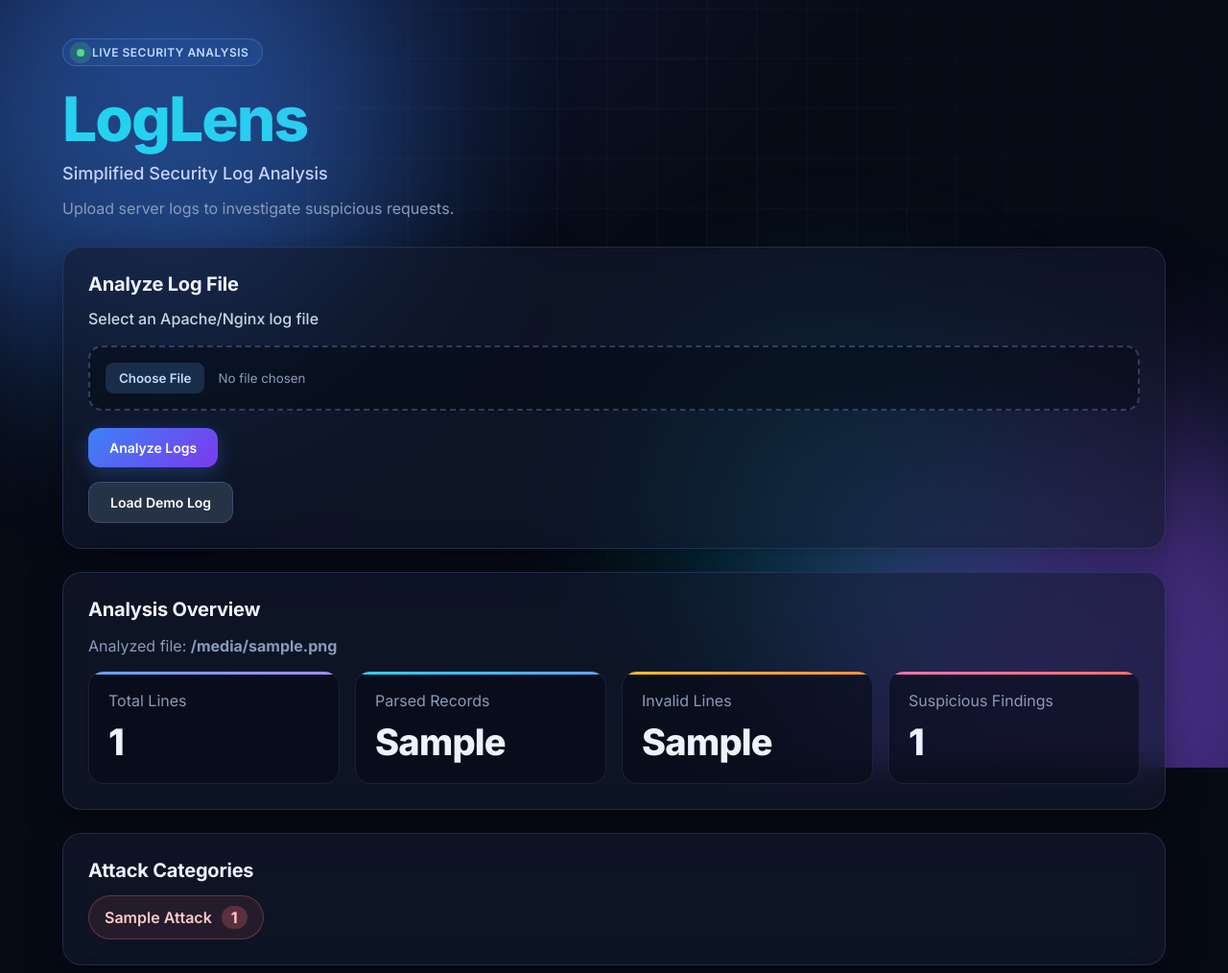
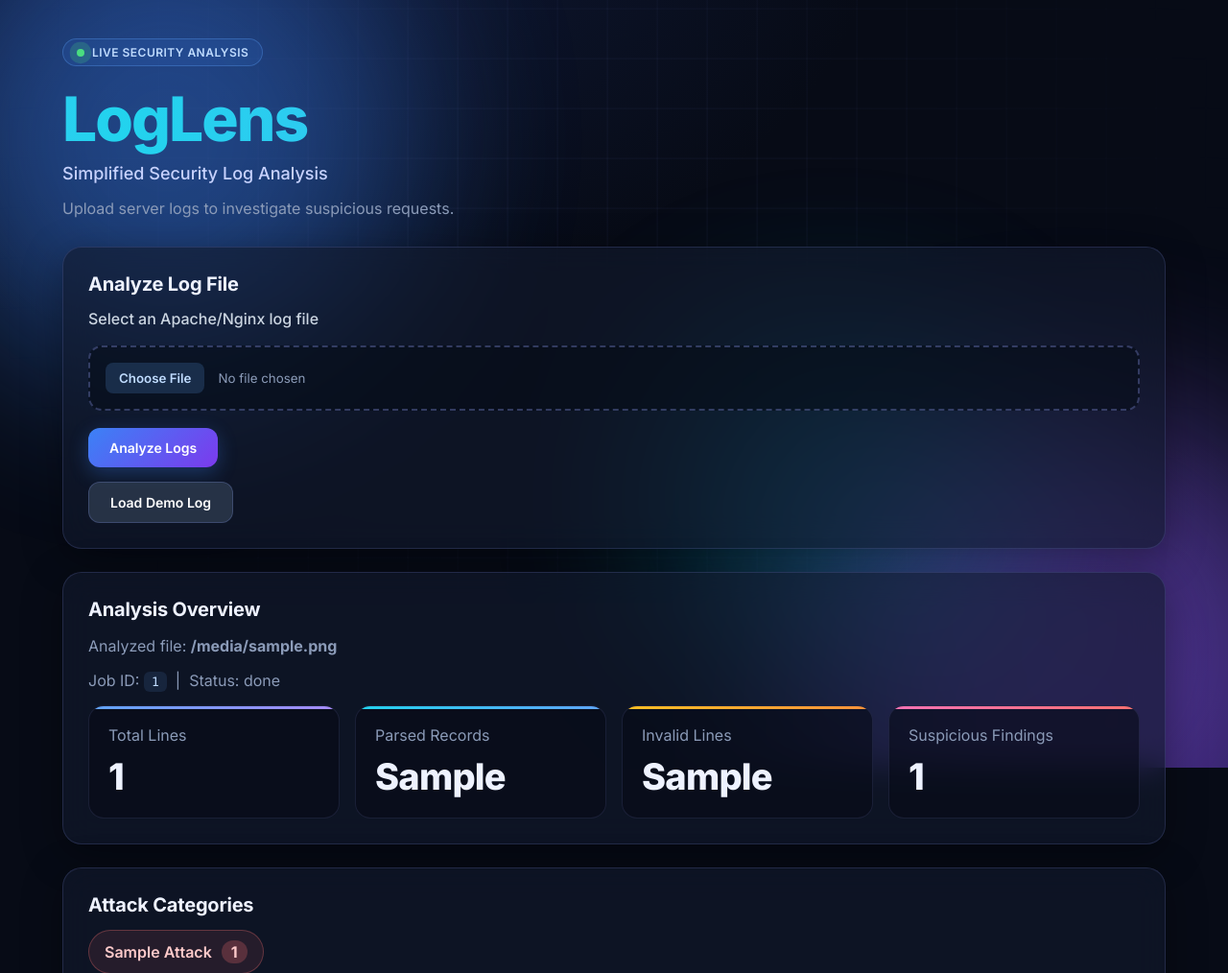
Before and after one commit to sarkarayan1112-lab/LogLens, a Flask app: template templates/index.html in a window 1280 px wide. Shown: the top 1014 px of the page at 96% size. Run offline with Flask 3, Linux system fonts and the light colour scheme; the template is opened without the code that fills it: most values are stand-ins (such as "Sample title", 1, 10 or a date in 2020).

Commit message:
add geo map and job queue

```diff
--- a/app.py
+++ b/app.py
@@ -1,9 +1,15 @@
-from flask import Flask, render_template, request
+import json
+import os
+import threading
+import time
+import uuid
+from collections import Counter, defaultdict
+from datetime import datetime
 from pathlib import Path
-from collections import Counter, defaultdict
-from datetime import datetime, timedelta
+from tempfile import gettempdir, mkstemp
+
+from flask import Flask, jsonify, redirect, render_template, request, url_for
 from werkzeug.utils import secure_filename
-from tempfile import NamedTemporaryFile
 
 from parser import parse_log_line
 from detector import detect_attacks, load_signatures
@@ -209,13 +215,134 @@ def analyze_file(file_path):
 
 
 # ==========================================
-# MAIN DASHBOARD
+# BACKGROUND JOBS (JOB ID + STATUS)
+# ==========================================
+#
+# Flow:  Upload  ->  get a Job ID  ->  poll the status  ->  view the report
+#
+# The analysis runs in a background thread, so the web page answers
+# immediately. Each job is saved as a small JSON file in a temporary
+# folder. Because the state lives in files (not in one worker's memory),
+# it works even if the server runs more than one worker process.
+
+JOBS_DIR = Path(gettempdir()) / "loglens_jobs"
+JOBS_DIR.mkdir(parents=True, exist_ok=True)
+
+JOB_MAX_AGE_SECONDS = 60 * 60  # old jobs are deleted after one hour
+
+
+def is_valid_job_id(job_id):
+    """Job IDs are 32 hexadecimal characters (blocks path tricks)."""
+    return (
+        len(job_id) == 32
+        and all(char in "0123456789abcdef" for char in job_id)
+    )
+
+
+def job_file(job_id):
+    return JOBS_DIR / f"{job_id}.json"
+
+
+def save_job(job):
+    """Write a job file safely (write a temp file, then swap it in)."""
+    target = job_file(job["id"])
+    temp = target.with_suffix(".tmp")
+
+    with open(temp, "w", encoding="utf-8") as file:
+        json.dump(job, file)
+
+    os.replace(temp, target)
+
+
+def load_job(job_id):
+    """Return the job dictionary, or None if it does not exist."""
+    if not is_valid_job_id(job_id):
+        return None
+
+    try:
+        with open(job_file(job_id), "r", encoding="utf-8") as file:
+            return json.load(file)
+    except (FileNotFoundError, json.JSONDecodeError, OSError):
+        return None
+
+
+def cleanup_old_jobs():
+    """Delete job files older than JOB_MAX_AGE_SECONDS."""
+    cutoff = time.time() - JOB_MAX_AGE_SECONDS
+
+    for path in JOBS_DIR.glob("*.json"):
+        try:
+            if path.stat().st_mtime < cutoff:
+                path.unlink()
+        except OSError:
+            pass
+
+
+def run_job(job_id, file_path, filename, delete_when_done):
+    """Runs in a background thread: analyze the file and save the result."""
+
+    job = load_job(job_id) or {
+        "id": job_id,
+        "filename": filename,
+        "created": time.time()
+    }
+
+    job["status"] = "processing"
+    save_job(job)
+
+    try:
+        report = analyze_file(file_path)
+        report["filename"] = filename
+
+        job["report"] = report
+        job["status"] = "done"
+
+    except Exception:
+        job["status"] = "failed"
+        job["error"] = "The log file could not be analyzed."
+
+    finally:
+        job["finished"] = time.time()
+        save_job(job)
+
+        if delete_when_done:
+            try:
+                os.remove(file_path)
+            except OSError:
+                pass
+
+
+def start_job(file_path, filename, delete_when_done):
+    """Create a job, start it in the background, return its Job ID."""
+
+    cleanup_old_jobs()
+
+    job_id = uuid.uuid4().hex
+
+    save_job({
+        "id": job_id,
+        "filename": filename,
+        "status": "queued",
+        "created": time.time()
+    })
+
+    worker = threading.Thread(
+        target=run_job,
+        args=(job_id, file_path, filename, delete_when_done),
+        daemon=True
+    )
+    worker.start()
+
+    return job_id
+
+
+# ==========================================
+# MAIN DASHBOARD (UPLOAD)
 # ==========================================
 
 @app.route("/", methods=["GET", "POST"])
 def home():
 
-    report = None
     error = None
 
     if request.method == "POST":
@@ -232,11 +359,13 @@ def home():
             error = "Please upload a .log or .txt file."
 
         else:
+            # Stream the upload to a temporary file in 64 KB chunks.
+            file_descriptor, temp_path = mkstemp(suffix=".log")
+
             try:
-                with NamedTemporaryFile(mode="wb+") as temporary_file:
+                total_bytes = 0
 
-                    total_bytes = 0
-
+                with os.fdopen(file_descriptor, "wb") as temporary_file:
                     while True:
                         chunk = uploaded_file.stream.read(64 * 1024)
 
@@ -252,17 +381,27 @@ def home():
 
                         temporary_file.write(chunk)
 
-                    temporary_file.flush()
-
-                    report = analyze_file(temporary_file.name)
-                    report["filename"] = secure_filename(uploaded_file.filename)
-
             except ValueError as exc:
                 error = str(exc)
 
+                try:
+                    os.remove(temp_path)
+                except OSError:
+                    pass
+
+            else:
+                job_id = start_job(
+                    temp_path,
+                    secure_filename(uploaded_file.filename),
+                    delete_when_done=True
+                )
+
+                return redirect(url_for("report_page", job_id=job_id))
+
     return render_template(
         "index.html",
-        report=report,
+        report=None,
+        job=None,
         error=error
     )
 
@@ -279,12 +418,56 @@ def demo():
     if not demo_file.is_file():
         return "Demo log file was not found.", 404
 
-    report = analyze_file(demo_file)
-    report["filename"] = demo_file.name
+    job_id = start_job(
+        str(demo_file),
+        demo_file.name,
+        delete_when_done=False
+    )
+
+    return redirect(url_for("report_page", job_id=job_id))
+
+
+# ==========================================
+# JOB STATUS AND REPORT
+# ==========================================
+
+@app.route("/status/<job_id>")
+def job_status(job_id):
+    """Small JSON answer used by the page to poll the job."""
+
+    job = load_job(job_id)
+
+    if job is None:
+        return jsonify({"error": "Job not found"}), 404
+
+    return jsonify({
+        "job_id": job["id"],
+        "status": job["status"],
+        "error": job.get("error")
+    })
+
+
+@app.route("/report/<job_id>")
+def report_page(job_id):
+    """Show the waiting screen, or the finished report."""
+
+    job = load_job(job_id)
+
+    if job is None:
+        return render_template(
+            "index.html",
+            report=None,
+            job=None,
+            error="This job was not found. It may have expired. "
+                  "Please upload the file again."
+        ), 404
+
+    report = job.get("report") if job["status"] == "done" else None
 
     return render_template(
         "index.html",
         report=report,
+        job=job,
         error=None
     )
 
@@ -304,4 +487,4 @@ def file_too_large(error):
 # ==========================================
 
 if __name__ == "__main__":
-    app.run()
+    app.run(port=5000)
--- a/templates/index.html
+++ b/templates/index.html
@@ -529,13 +529,57 @@
             color: #fff;
         }
 
-        .pulse-marker {
-            animation: markerPulse 2s ease-in-out infinite;
+        /* Turn the light OpenStreetMap tiles into a dark map */
+        #attackMap .leaflet-tile-pane {
+            filter: invert(1) hue-rotate(180deg) brightness(0.95) contrast(0.9) saturate(0.7);
         }
 
-        @keyframes markerPulse {
-            0%, 100% { opacity: 0.9; }
-            50%      { opacity: 0.45; }
+        /* ---------- Job status card ---------- */
+        .job-row {
+            display: flex;
+            align-items: center;
+            gap: 20px;
+            flex-wrap: wrap;
+        }
+
+        .job-row .radar {
+            width: 64px;
+            height: 64px;
+            flex-shrink: 0;
+        }
+
+        .job-code {
+            font-family: "SF Mono", Menlo, Consolas, monospace;
+            font-size: 13px;
+            padding: 3px 8px;
+            border-radius: 6px;
+            background: rgba(96, 165, 250, 0.12);
+            color: #bfdbfe;
+            word-break: break-all;
+        }
+
+        .job-status {
+            font-size: 18px;
+            font-weight: 700;
+            color: #bfdbfe;
+            text-transform: capitalize;
+        }
+
+        /* ---------- Table fixes for narrow windows ---------- */
+        th,
+        .badge {
+            white-space: nowrap;
+        }
+
+        .events-table {
+            min-width: 940px;
+        }
+
+        .events-table td:nth-child(1),
+        .events-table td:nth-child(2),
+        .events-table td:nth-child(4),
+        .events-table td:nth-child(5) {
+            white-space: nowrap;
         }
 
         /* ---------- Footer ---------- */
@@ -634,9 +678,6 @@
                 transition-duration: 0.01ms !important;
             }
         }
-        .dark-tiles {
-            filter: grayscale(1) invert(1) brightness(0.85) contrast(1.1);
-        }
     </style>
 </head>
 
@@ -691,6 +732,52 @@
         </form>
     </section>
 
+    {% if job and job.status != 'done' %}
+    <section class="card" id="jobCard">
+        <h2>Analysis Job</h2>
+        <p class="muted">Job ID: <span class="job-code">{{ job.id }}</span></p>
+
+        {% if job.status == 'failed' %}
+            <div class="error">{{ job.error or 'The log file could not be analyzed.' }}</div>
+        {% else %}
+            <div class="job-row">
+                <div class="radar"></div>
+                <div>
+                    <div class="muted">Status</div>
+                    <div class="job-status" id="jobStatus">{{ job.status }}</div>
+                </div>
+            </div>
+
+            <script>
+                (function () {
+                    const jobId = "{{ job.id }}";
+                    const statusEl = document.getElementById("jobStatus");
+
+                    function poll() {
+                        fetch("/status/" + jobId)
+                            .then(function (response) { return response.json(); })
+                            .then(function (data) {
+                                statusEl.textContent = data.status || "processing";
+
+                                if (data.status === "done" || data.status === "failed") {
+                                    window.location.reload();
+                                    return;
+                                }
+
+                                setTimeout(poll, 1000);
+                            })
+                            .catch(function () {
+                                setTimeout(poll, 2000);
+                            });
+                    }
+
+                    setTimeout(poll, 700);
+                })();
+            </script>
+        {% endif %}
+    </section>
+    {% endif %}
+
     {% if report %}
 
     <section class="card">
@@ -699,6 +786,13 @@
         {% if report.filename %}
         <p class="muted">
             Analyzed file: <strong>{{ report.filename }}</strong>
+        </p>
+        {% endif %}
+
+        {% if job %}
+        <p class="muted">
+            Job ID: <span class="job-code">{{ job.id }}</span>
+            &nbsp;|&nbsp; Status: done
         </p>
         {% endif %}
 
@@ -825,12 +919,11 @@
             <script>
                 (function () {
                     const points = {{ report.geo_points|tojson }};
-                    const map = L.map("attackMap", { worldCopyJump: true }).setView([20, 0], 2);
+                    const map = L.map("attackMap", { worldCopyJump: true, minZoom: 1 }).setView([20, 0], 2);
 
                     L.tileLayer("https://tile.openstreetmap.org/{z}/{x}/{y}.png", {
                         attribution: "&copy; OpenStreetMap contributors",
-                        maxZoom: 18,
-                        className: "dark-tiles"
+                        maxZoom: 18
                     }).addTo(map);
 
                     const bounds = [];
@@ -843,8 +936,7 @@
                             color: "#f87171",
                             fillColor: "#ef4444",
                             fillOpacity: 0.55,
-                            weight: 2,
-                            className: "pulse-marker"
+                            weight: 2
                         })
                         .addTo(map)
                         .bindPopup(
@@ -856,14 +948,21 @@
                         bounds.push([p.lat, p.lon]);
                     });
 
-                    if (bounds.length > 1) {
-                        map.fitBounds(bounds, { padding: [50, 50], maxZoom: 5 });
-                    } else if (bounds.length === 1) {
-                        map.setView(bounds[0], 4);
+                    function fitView() {
+                        map.invalidateSize();
+
+                        if (bounds.length > 1) {
+                            map.fitBounds(bounds, { padding: [50, 50], maxZoom: 4 });
+                        } else if (bounds.length === 1) {
+                            map.setView(bounds[0], 4);
+                        }
                     }
 
-                    // The card fades in, so recalculate the map size afterwards.
-                    setTimeout(function () { map.invalidateSize(); }, 900);
+                    // The card fades in, so fit the view again once layout is final.
+                    fitView();
+                    setTimeout(fitView, 400);
+                    setTimeout(fitView, 1200);
+                    window.addEventListener("load", fitView);
                 })();
             </script>
         {% else %}
@@ -943,7 +1042,7 @@
 
         {% if report.findings %}
             <div class="table-wrap">
-                <table>
+                <table class="events-table">
                     <thead>
                         <tr>
                             <th>IP Address</th>
```
